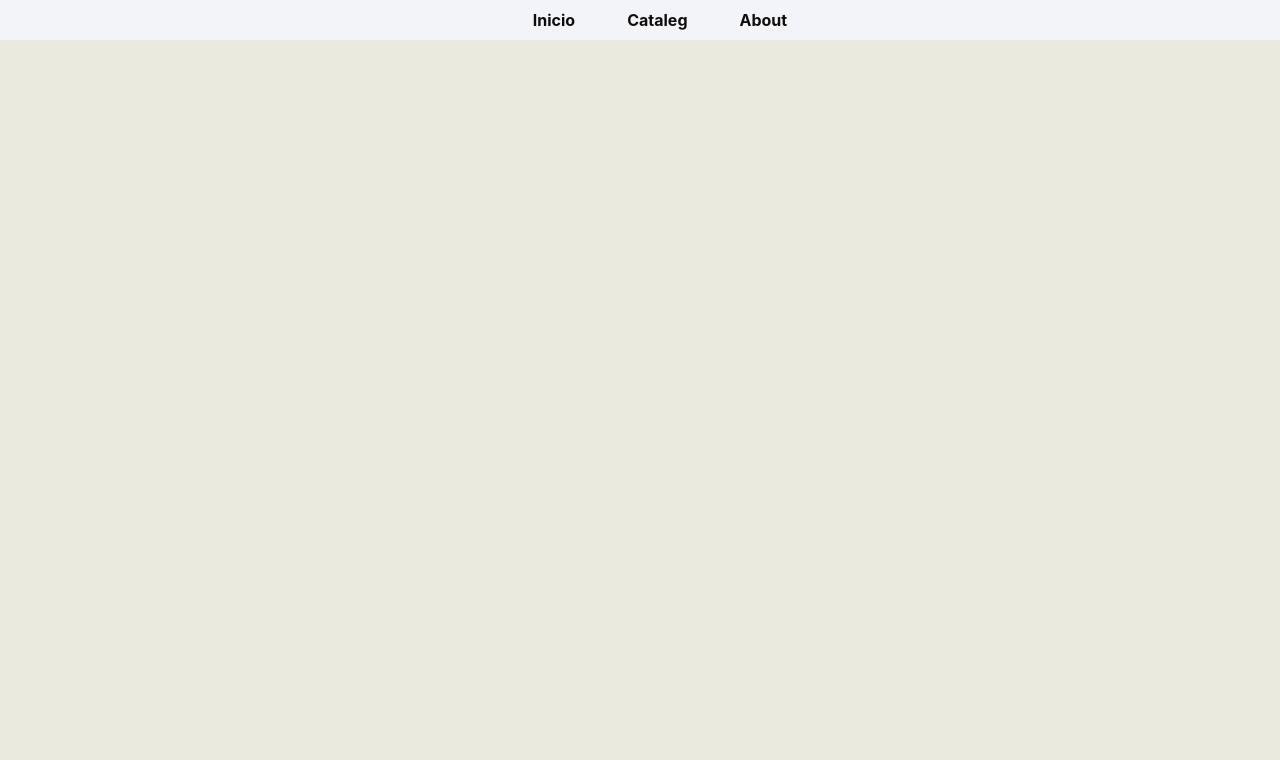
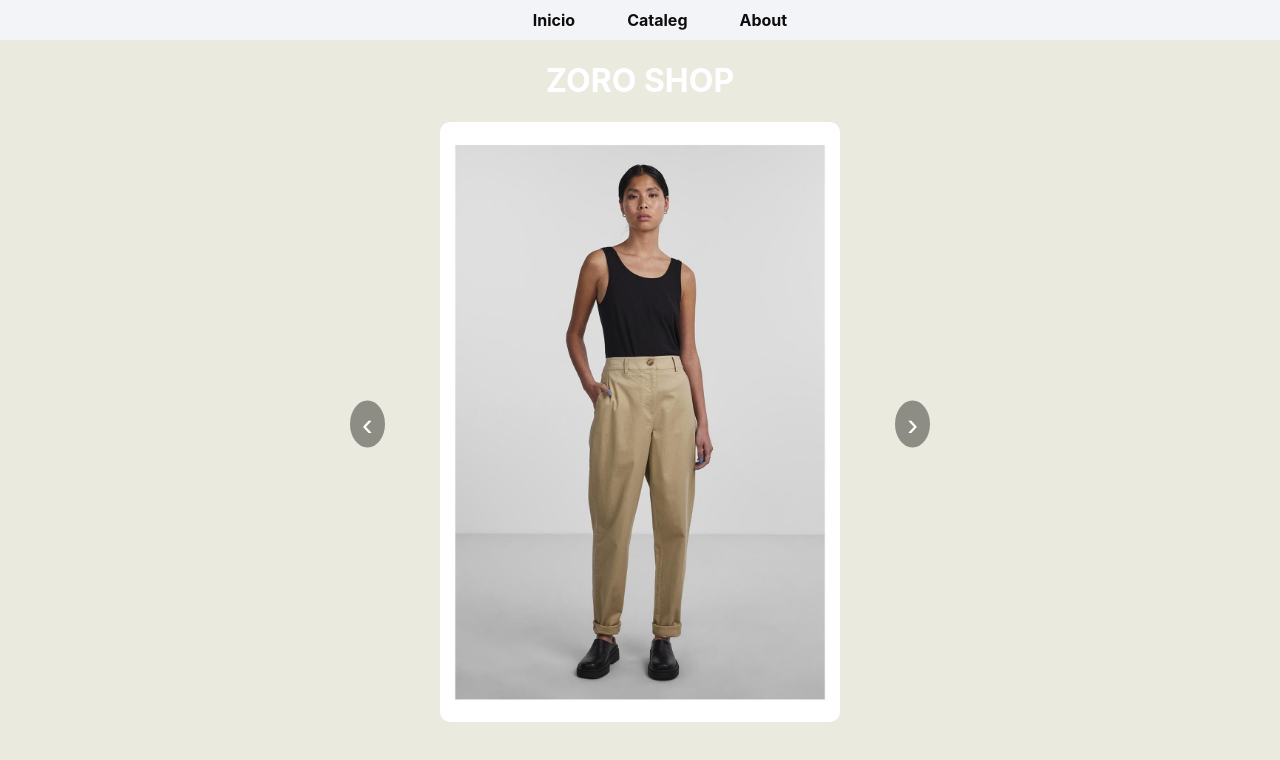
Before and after one commit to JaviDAM16/web_ento, a React (Create React App) app: page / in a window 1280 px wide. Shown: the top 760 px of the page. Built offline with nearby package versions, Linux system fonts and the light colour scheme.

Commit message:
incio path

```diff
--- a/package.json
+++ b/package.json
@@ -13,6 +13,7 @@
     "react-router-dom": "^6.30.0",
     "react-scripts": "^5.0.1",
     "react-slick": "^0.30.3",
+    "sass": "^1.89.0",
     "web-vitals": "^2.1.4"
   },
   "scripts": {
--- a/src/components/Carrusel.js
+++ b/src/components/Carrusel.js
@@ -1,6 +1,6 @@
 import React, { useState, useEffect } from "react";
 import prendas from "../data/prendas.json";
-import "./Carrusel.css";
+import "./Carrusel.scss";
 
 const getImage = (imageName) => {
   try {
--- a/src/components/Carrusel.css
+++ b/src/components/Carrusel.scss
@@ -9,17 +9,17 @@
 .carrusel-slide {
   display: none;
   text-align: center;
-}
 
-.carrusel-slide img {
+  img {
     height: 600px;
     max-width: 300%;
     border-radius: 10px;
     object-fit: contain;
   }
 
-.carrusel-slide.active {
+  &.active {
     display: block;
+  }
 }
 
 .caption {
@@ -39,16 +39,16 @@
   cursor: pointer;
   z-index: 2;
   border-radius: 50%;
-}
 
-.carrusel-button.prev {
+  &.prev {
     left: 10px;
   }
 
-.carrusel-button.next {
+  &.next {
     right: 10px;
   }
 
-.carrusel-button:hover {
+  &:hover {
     background: rgba(0, 0, 0, 0.7);
   }
+}
--- a/src/index.js
+++ b/src/index.js
@@ -13,6 +13,10 @@ let router = createBrowserRouter([
     path: "/",
     element: <App />,
     children: [
+      {
+        index: true,
+        element: <Inicio />,
+      },
       {
         path: "/about", // Convención: las rutas suelen ir en minúsculas
         element: <About />,
```
Also changed, not shown: 1 other file (tests, documents, lock files or other folders). Lines whose indentation alone changed are shown as unchanged.
